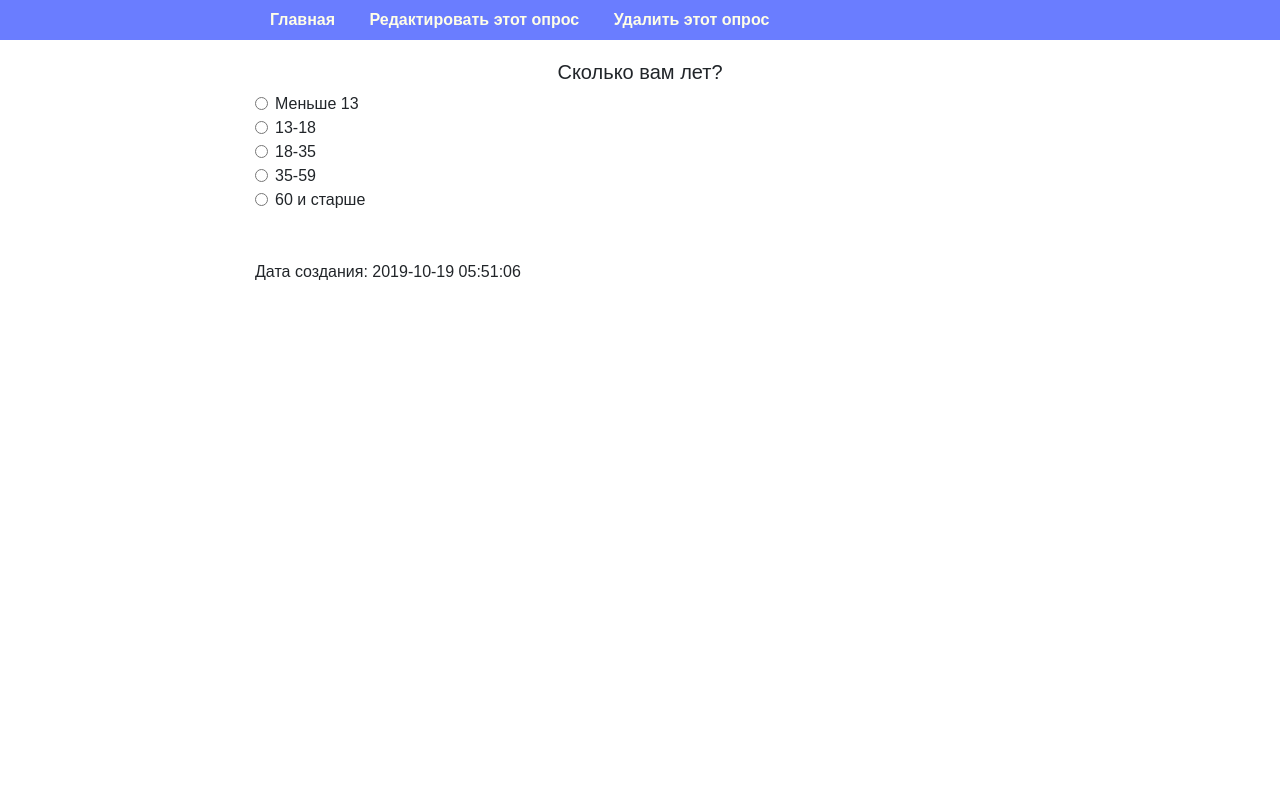
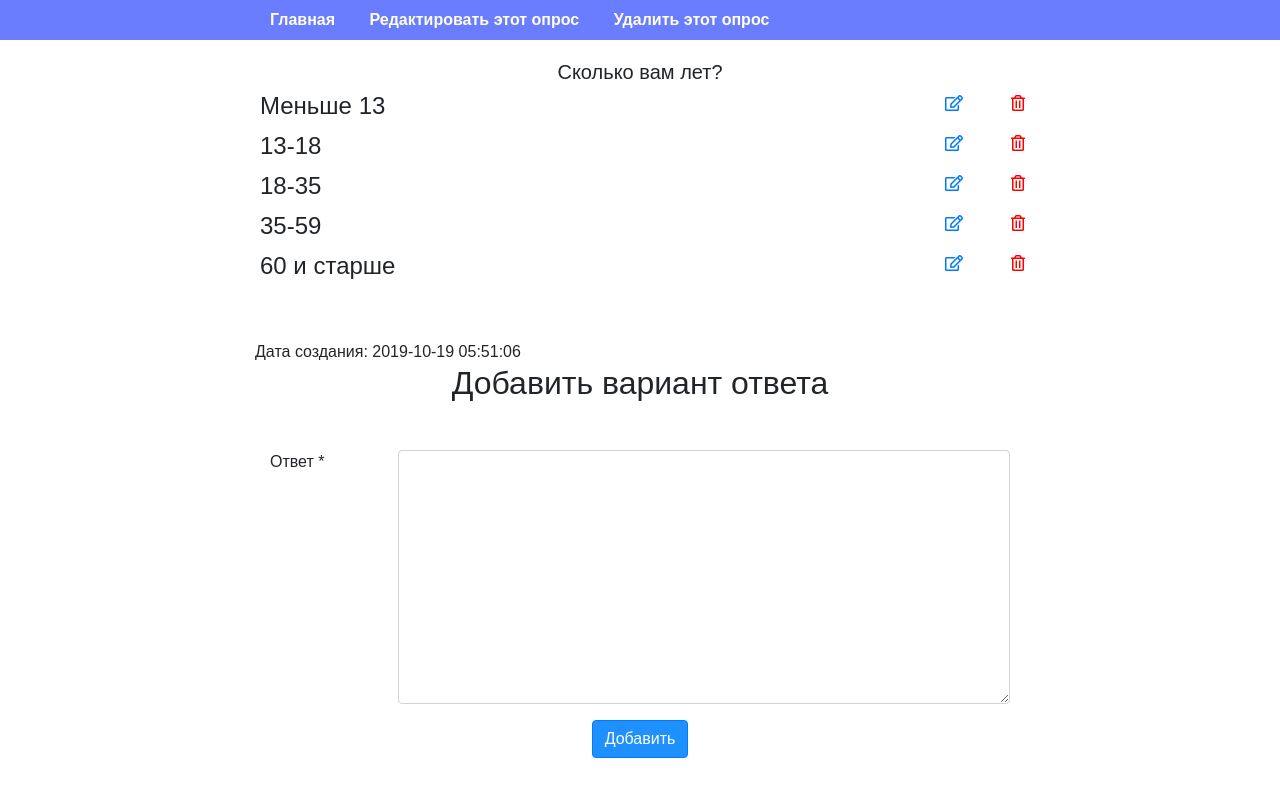
Before and after one commit to MuctepK/exam_7, a Django app: page /poll/1 in a window 1280 px wide. Run offline with Django 3.2, Linux system fonts and the light colour scheme; data comes from the database, SQL or seed files in the repository; some libraries are stand-ins or nearby versions.

Commit message:
Добавил возможность добавления варианта ответа в опросе

```diff
--- a/source/main/urls.py
+++ b/source/main/urls.py
@@ -1,6 +1,7 @@
 from django.contrib import admin
 from django.urls import path
-from webapp.views import PollListView, PollDetailView,PollCreateView, PollUpdateView, PollDeleteView
+from webapp.views import PollListView, PollDetailView, PollCreateView, PollUpdateView, PollDeleteView, ChoiceUpdateView, \
+    ChoiceDeleteView, ChoiceCreateView
 
 urlpatterns = [
     path('admin/', admin.site.urls),
@@ -8,5 +9,8 @@ urlpatterns = [
     path('poll/<int:pk>', PollDetailView.as_view(), name='view_poll'),
     path('poll/create/', PollCreateView.as_view(), name='create_poll'),
     path('poll/update/<int:pk>', PollUpdateView.as_view(), name='update_poll'),
-    path('poll/delete/<int:pk>', PollDeleteView.as_view(), name='delete_poll')
+    path('poll/delete/<int:pk>', PollDeleteView.as_view(), name='delete_poll'),
+    path('choice/update/<int:pk>',ChoiceUpdateView.as_view(), name='update_choice'),
+    path('choice/delete/<int:pk>', ChoiceDeleteView.as_view(), name='delete_choice'),
+    path('choice/create/<int:pk>', ChoiceCreateView.as_view(), name='create_choice')
 ]
--- a/source/webapp/forms.py
+++ b/source/webapp/forms.py
@@ -1,8 +1,14 @@
 from django import forms
-from webapp.models import Poll
+from webapp.models import Poll, Choice
 
 
 class PollForm(forms.ModelForm):
     class Meta:
         model = Poll
         exclude = ['created_at']
+
+
+class ChoiceForm(forms.ModelForm):
+    class Meta:
+        model = Choice
+        exclude = ['poll']
--- a/source/webapp/templates/choice/choice_list.html
+++ b/source/webapp/templates/choice/choice_list.html
@@ -1,6 +1,11 @@
 {% for choice in choices %}
-<div class="form-check">
-  <input type="radio" class="form-check-input" id="materialChecked2" name="materialExample2" value="{{ choice.pk }}">
-  <label class="form-check-label" for="materialChecked2">{{ choice.answer }}</label>
-</div>
+    <div class="row">
+        <div class="form-check left col-10">
+         <h4>{{ choice.answer }}</h4>
+        </div>
+     <div class="right col-2 d-flex justify-content-end">
+                    <p><a href="{% url 'update_choice' choice.pk %}"><i class="far fa-edit mr-5"></i></a></p>
+                    <p><a href="{% url 'delete_choice' choice.pk %}"><i class="far fa-trash-alt"></i></a></p>
+                </div>
+    </div>
 {% endfor %}
--- a/source/webapp/templates/poll/poll.html
+++ b/source/webapp/templates/poll/poll.html
@@ -11,4 +11,8 @@
             </div>
     {% include 'choice/choice_list.html' %}
         <p class="mt-5">Дата создания: {{ poll.created_at|date:'Y-m-d H:i:s' }}</p>
+    <h2>Добавить вариант ответа</h2>
+    <form method="POST" action="{% url 'create_choice' poll.pk %}">
+    {% include 'partial/form.html' with button_text='Добавить' %}
+</form>
 {% endblock %}
--- a/source/webapp/views/__init__.py
+++ b/source/webapp/views/__init__.py
@@ -1 +1,2 @@
 from .poll_views import PollListView, PollDetailView, PollCreateView, PollUpdateView, PollDeleteView
+from .choice_views import ChoiceUpdateView, ChoiceDeleteView,ChoiceCreateView
--- a/source/webapp/views/poll_views.py
+++ b/source/webapp/views/poll_views.py
@@ -2,7 +2,7 @@ from django.shortcuts import render
 from django.urls import reverse, reverse_lazy
 from django.views.generic import ListView, DetailView, CreateView, UpdateView, DeleteView
 
-from webapp.forms import PollForm
+from webapp.forms import PollForm, ChoiceForm
 from webapp.models import Poll
 
 
@@ -26,6 +26,7 @@ class PollDetailView(DetailView):
         poll = self.object
         choices = poll.choices.all()
         context['choices'] = choices
+        context['form'] = ChoiceForm
         return context
 
 
```
Also changed, not shown: source/webapp/views/choice_views.py (+45 -0 lines).
